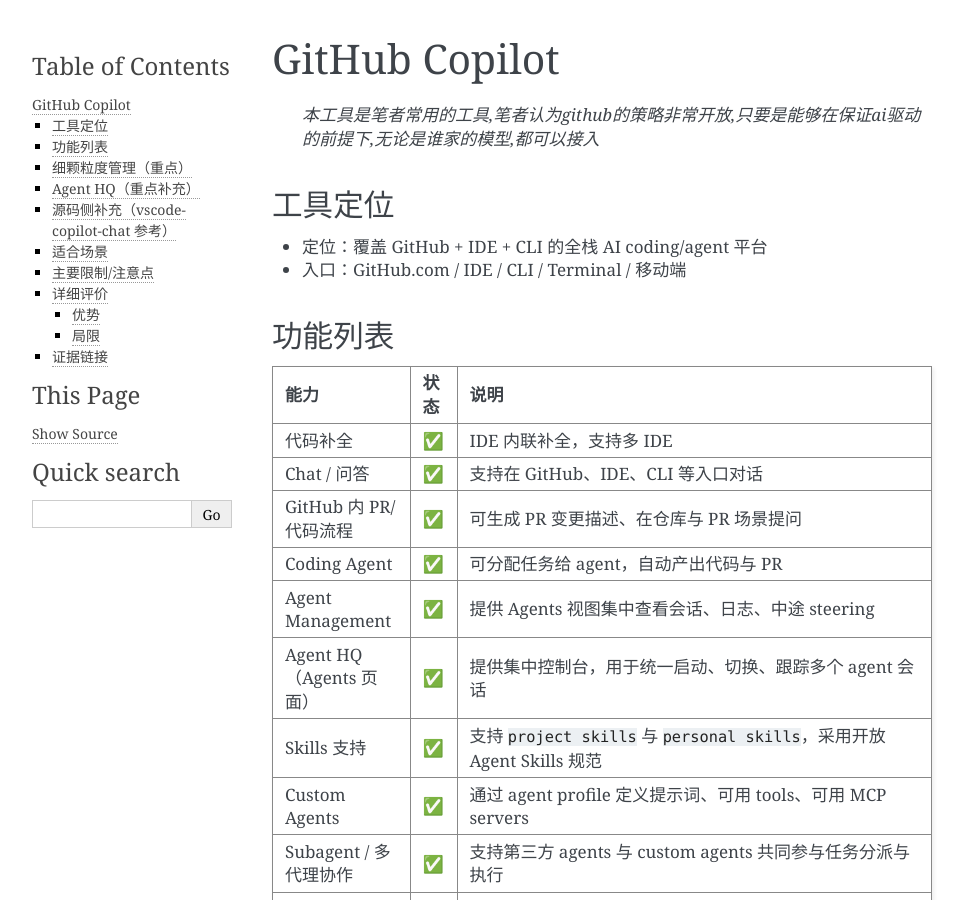
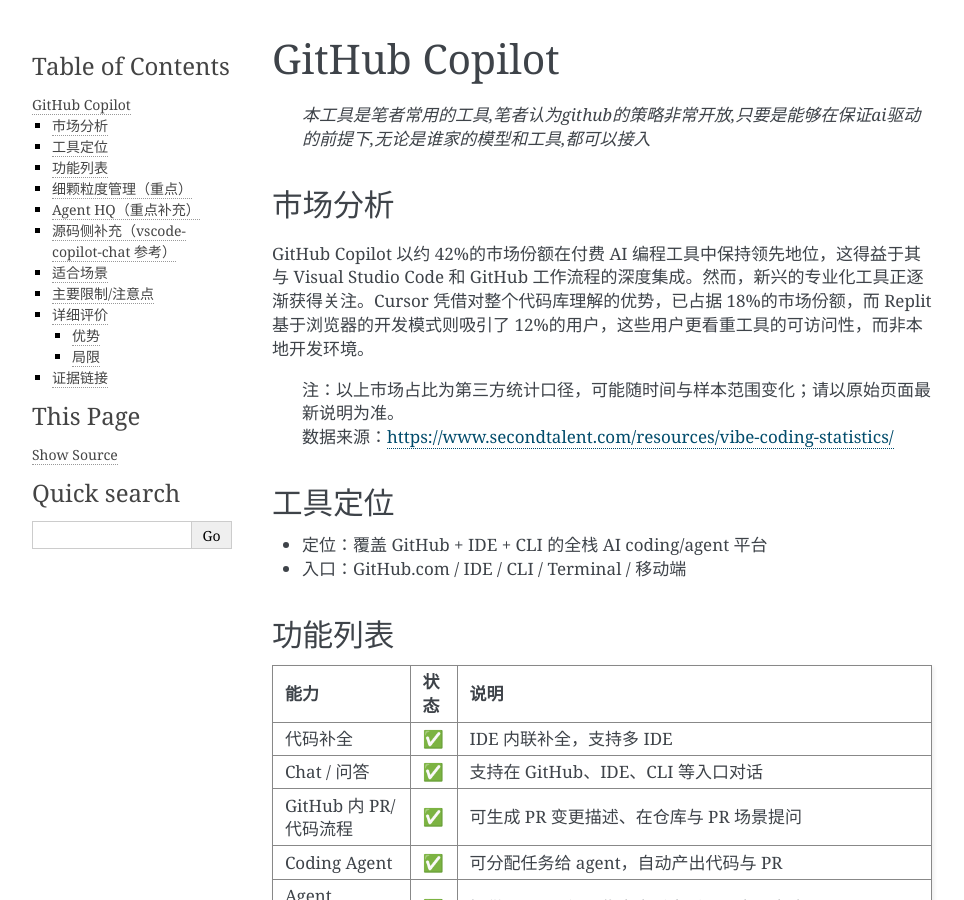
Before and after one commit to sanchuanhehe/VibeCoding, a Sphinx documentation site: the page built from docs/tools/github-copilot.md, in a window 1280 px wide and 900 px high. Shown: the whole window, without its empty margins (148-1112 px from the left). Built offline with Sphinx 7.4.7, drawn with Linux system fonts in a browser that asks for light colours; some of the changed text lies outside the part shown.

Commit message:
feat: 更新 GitHub Copilot 文档，增强市场分析与 Agent HQ 定义，补充第三方 agent 支持信息

```diff
--- a/docs/tools/github-copilot.md
+++ b/docs/tools/github-copilot.md
@@ -1,6 +1,13 @@
 # GitHub Copilot
 
-> _本工具是笔者常用的工具,笔者认为github的策略非常开放,只要是能够在保证ai驱动的前提下,无论是谁家的模型,都可以接入_
+> _本工具是笔者常用的工具,笔者认为github的策略非常开放,只要是能够在保证ai驱动的前提下,无论是谁家的模型和工具,都可以接入_
+
+## 市场分析
+
+GitHub Copilot 以约 42%的市场份额在付费 AI 编程工具中保持领先地位，这得益于其与 Visual Studio Code 和 GitHub 工作流程的深度集成。然而，新兴的专业化工具正逐渐获得关注。Cursor 凭借对整个代码库理解的优势，已占据 18%的市场份额，而 Replit 基于浏览器的开发模式则吸引了 12%的用户，这些用户更看重工具的可访问性，而非本地开发环境。
+
+> 注：以上市场占比为第三方统计口径，可能随时间与样本范围变化；请以原始页面最新说明为准。
+> 数据来源：<https://www.secondtalent.com/resources/vibe-coding-statistics/>
 
 ## 工具定位
 
@@ -71,7 +78,7 @@
 
 ## Agent HQ（重点补充）
 
-- 定义：通常可理解为 GitHub Copilot 的 Agents 中枢页面（Agents page + 仓库内 Agents tab）。
+- 定义：GitHub 官方将 Agent HQ 描述为“统一编排任意 agent 的工作流”，其核心是 mission control（统一指挥中心）。
 - 入口：仓库内 Agents tab，或全局页面 `https://github.com/copilot/agents`。
 - 核心能力：
   - 发起新任务并选择模型/agent（含第三方 agent 与 custom agent）。
@@ -79,6 +86,11 @@
   - 会话中途 steering（不中断任务追加指令）。
   - 将会话转到本地继续（Open in VS Code / Continue in Copilot CLI）。
   - 回到 PR 完成审阅与合并闭环。
+- 第三方 agent 范围：官方已支持在 GitHub 工作流中接入第三方 coding agents（当前文档列出 Anthropic Claude 与 OpenAI Codex）。
+- 计划与可用性（需持续核验）：
+  - 第三方 agents：Docs 标注为 Pro+ 与 Enterprise 可用，且处于 public preview。
+  - Anthropic Claude agent：Docs 标注为 Pro+ 可用，处于 public preview。
+  - OpenAI Codex：Docs 标注为 VS Code Insiders 下 Pro+ 可用，处于 public preview。
 - 管理价值：把“任务分派—过程可视—中途干预—结果回收”收敛到一个控制平面，降低多 agent 并行时的管理成本。
 
 ## 源码侧补充（vscode-copilot-chat 参考）
@@ -117,11 +129,15 @@
 
 ## 证据链接
 
+- 市场数据来源（第三方统计）：<https://www.secondtalent.com/resources/vibe-coding-statistics/>
 - 官方总览：<https://docs.github.com/en/copilot>
 - 功能与入口：<https://docs.github.com/en/copilot/get-started/what-is-github-copilot>
 - Agent 管理：<https://docs.github.com/en/copilot/concepts/agents/coding-agent/agent-management>
 - Agent HQ 页面：<https://github.com/copilot/agents>
 - 第三方 Agents：<https://docs.github.com/en/copilot/concepts/agents/about-third-party-agents>
+- OpenAI Codex（agent）：<https://docs.github.com/en/copilot/concepts/agents/openai-codex>
+- Anthropic Claude（agent）：<https://docs.github.com/en/copilot/concepts/agents/anthropic-claude>
+- Agent HQ 官方博客：<https://github.blog/news-insights/company-news/welcome-home-agents/>
 - Skills：<https://docs.github.com/en/copilot/concepts/agents/about-agent-skills>
 - Custom Agents：<https://docs.github.com/en/copilot/concepts/agents/coding-agent/about-custom-agents>
 - Integrations（插件/集成）：<https://docs.github.com/en/copilot/concepts/tools/about-copilot-integrations>
```
